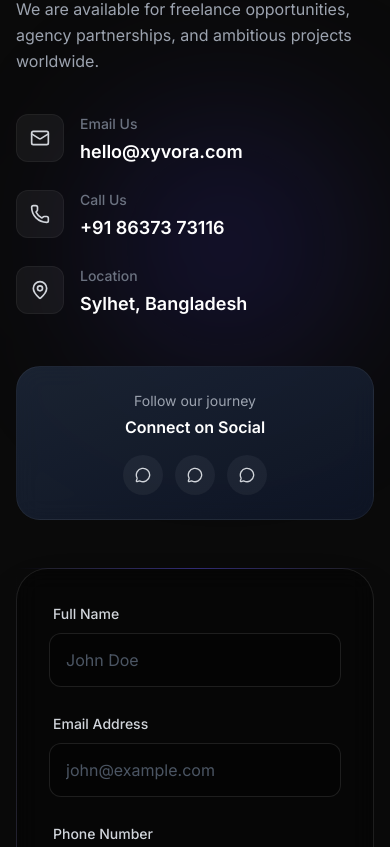
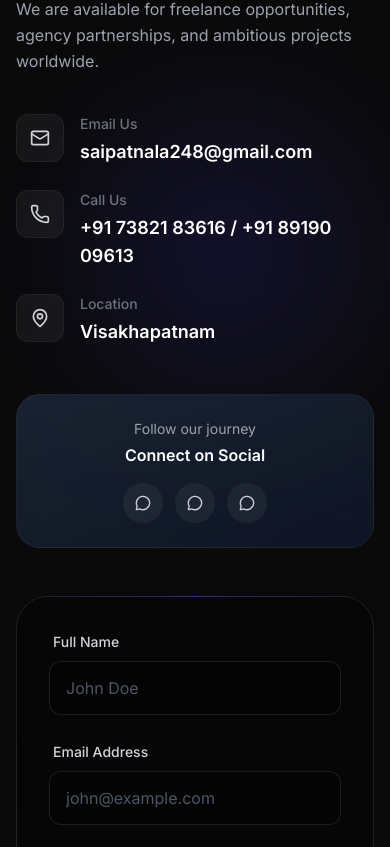
Before and after one commit to murali24806/xyvora, a Next.js app: page / in a window 390 px wide. Shown: the part 6697-7544 px from the top of the page. Built offline with nearby package versions, Linux system fonts and the light colour scheme.

Commit message:
feat: update contact information (email, phones, location) globally

```diff
--- a/components/Contact.tsx
+++ b/components/Contact.tsx
@@ -107,9 +107,9 @@ export default function Contact() {
 
               <div className="space-y-6">
                 {[
-                  { icon: Mail, title: "Email Us", detail: "hello@xyvora.com", href: "mailto:hello@xyvora.com" },
-                  { icon: Phone, title: "Call Us", detail: "+91 86373 73116", href: "tel:+918637373116" },
-                  { icon: MapPin, title: "Location", detail: "Sylhet, Bangladesh", href: null },
+                  { icon: Mail, title: "Email Us", detail: "saipatnala248@gmail.com", href: "mailto:saipatnala248@gmail.com" },
+                  { icon: Phone, title: "Call Us", detail: "+91 73821 83616 / +91 89190 09613", href: "tel:+917382183616" },
+                  { icon: MapPin, title: "Location", detail: "Visakhapatnam", href: null },
                 ].map((item, index) => (
                   <motion.div key={index} variants={itemVariants} className="flex items-start gap-4 group">
                     <div className="w-12 h-12 rounded-xl bg-white/5 flex items-center justify-center border border-white/5 group-hover:bg-primary/20 group-hover:border-primary/30 transition-colors shrink-0">
--- a/components/HoverFooter.tsx
+++ b/components/HoverFooter.tsx
@@ -52,17 +52,17 @@ export default function HoverFooter() {
   const contactInfo = [
     {
       icon: <Mail size={18} className="text-[#3ca2fa]" />,
-      text: "hello@xyvora.com",
-      href: "mailto:hello@xyvora.com",
+      text: "saipatnala248@gmail.com",
+      href: "mailto:saipatnala248@gmail.com",
     },
     {
       icon: <Phone size={18} className="text-[#3ca2fa]" />,
-      text: "+91 86373 73116",
-      href: "tel:+918637373116",
+      text: "+91 73821 83616 / +91 89190 09613",
+      href: "tel:+917382183616",
     },
     {
       icon: <MapPin size={18} className="text-[#3ca2fa]" />,
-      text: "Sylhet, Bangladesh",
+      text: "Visakhapatnam",
     },
   ];
 
```
